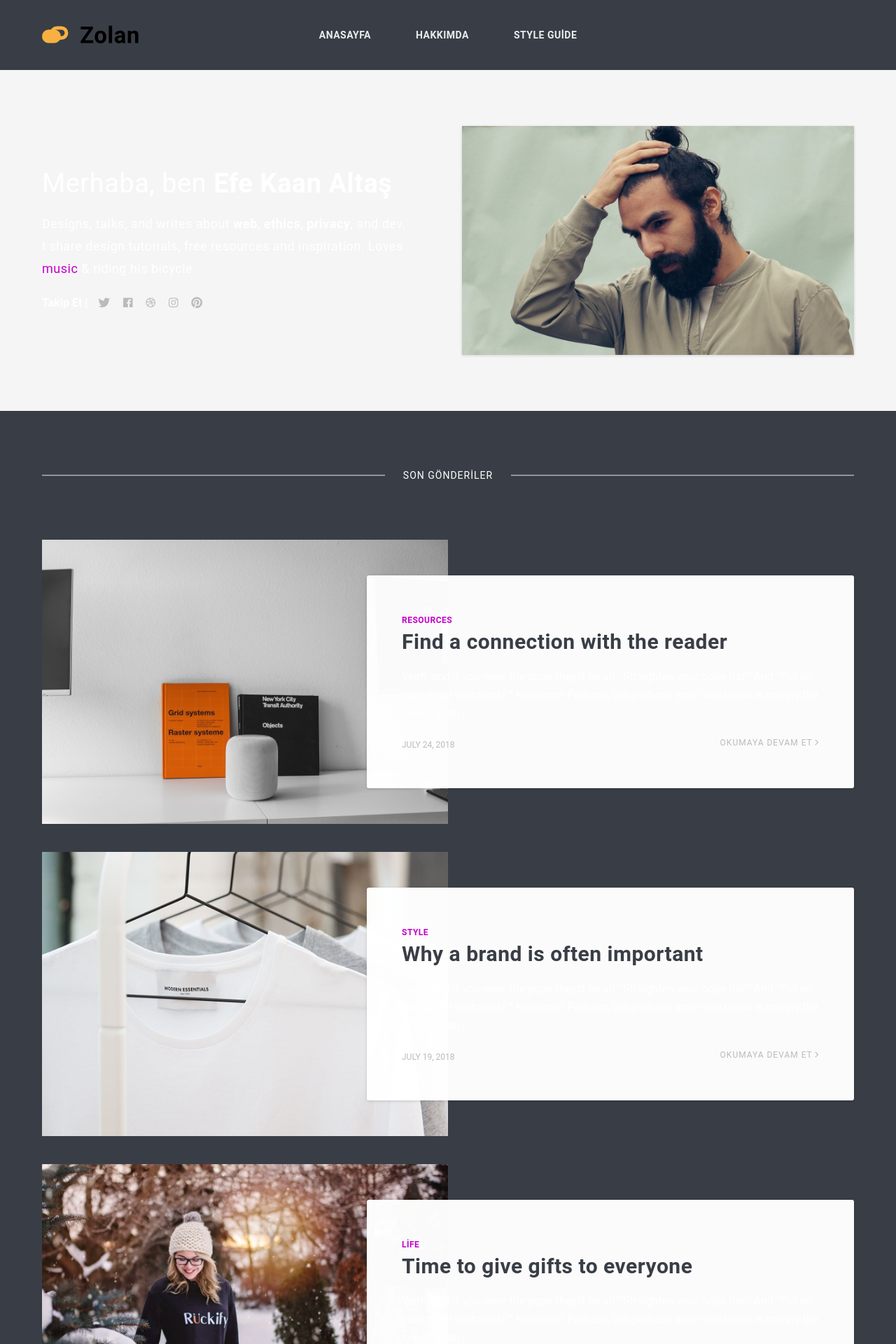
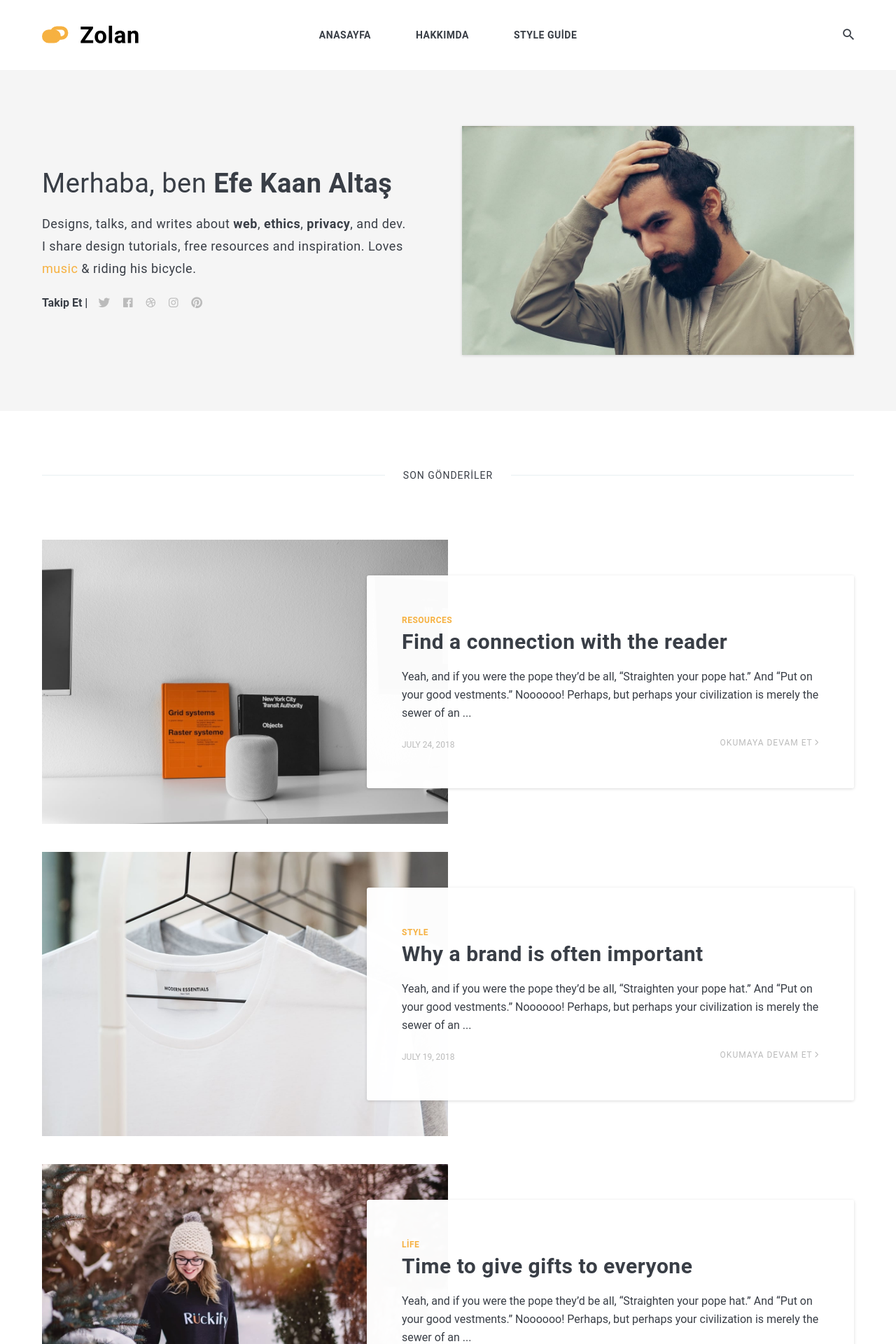
Before and after one commit to efekaanaltas/blog, a Jekyll site: the page built from index.html, in a window 1280 px wide. Shown: the top 1920 px of the page at 70% size. Built offline with Jekyll 4.4.1, drawn with Linux system fonts in a browser that asks for light colours; nearby versions of some CDN libraries; the list of posts is cut into pages by our own code.

Commit message:
Day 1 settings

```diff
--- a/_sass/0-settings/_variables.scss
+++ b/_sass/0-settings/_variables.scss
@@ -15,7 +15,7 @@
 // *****************
 // Color Variables
 // *****************
-$brand-color: #C500CC;
+$brand-color: #f6b141;
 $dark: #393e46;
 $gray: #bbbbbb;
 $light-gray: #e6eef0;
@@ -23,20 +23,20 @@
 $black: #000000;
 
 // Background Colors
-$background-color: $dark;
+$background-color: $white;
 
 // Body Color
-$text-color: $white;
+$text-color: $dark;
 
 // Headings
-$heading-font-color: $white;
+$heading-font-color: $dark;
 
 // Links
 $link-color: $brand-color;
-$link-color-hover: darken($white, 15%);
+$link-color-hover: darken($dark, 15%);
 
 // Button
-$button-color: $dark;
+$button-color: $white;
 $button-background-color: $brand-color;
 
 // Border
--- a/_sass/3-modules/_header.scss
+++ b/_sass/3-modules/_header.scss
@@ -58,7 +58,7 @@
     text-align: right;
     cursor: pointer;
     &:hover {
-      color: $white;
+      color: $black;
     }
   }
 
@@ -79,9 +79,9 @@
         font-weight: 700;
         letter-spacing: 0.5px;
         text-transform: uppercase;
-        color: $light-gray;
+        color: $dark;
         &:hover {
-          color: $white;
+          color: $black;
         }
       }
     }
```
